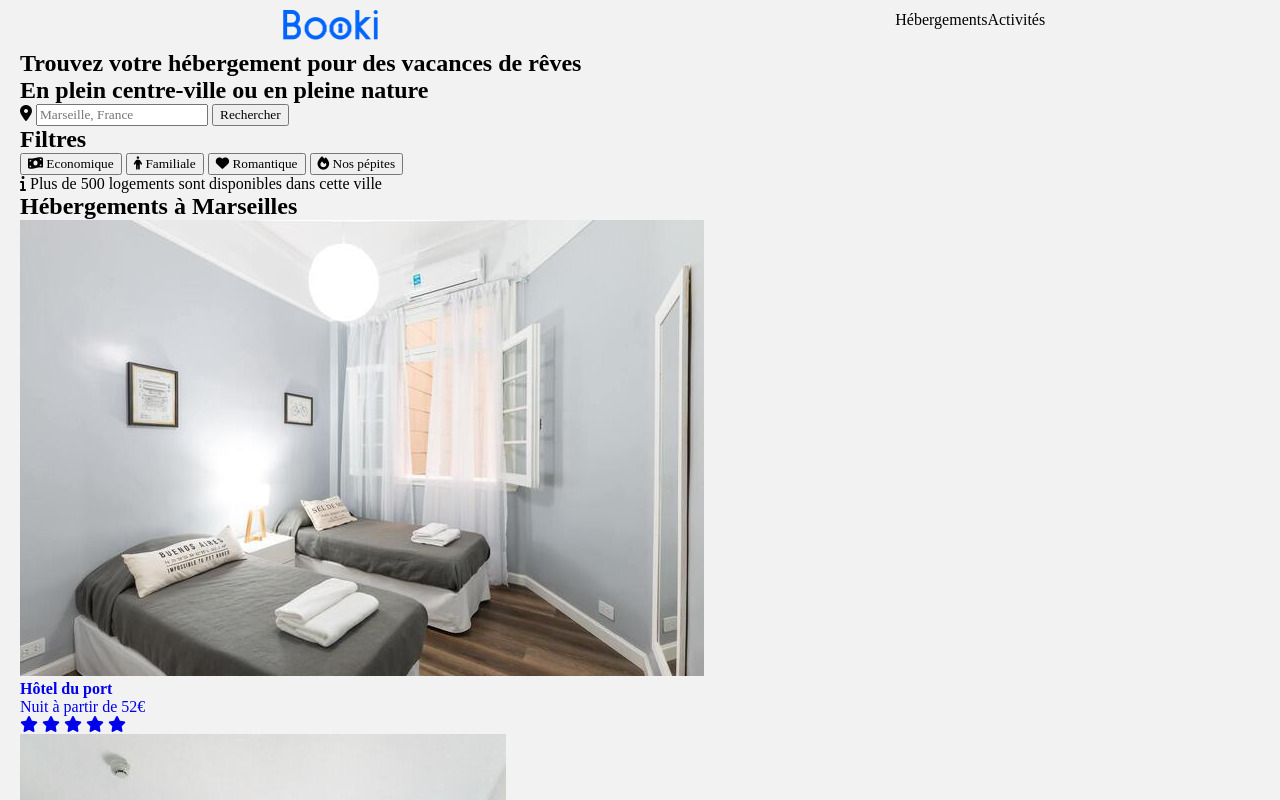
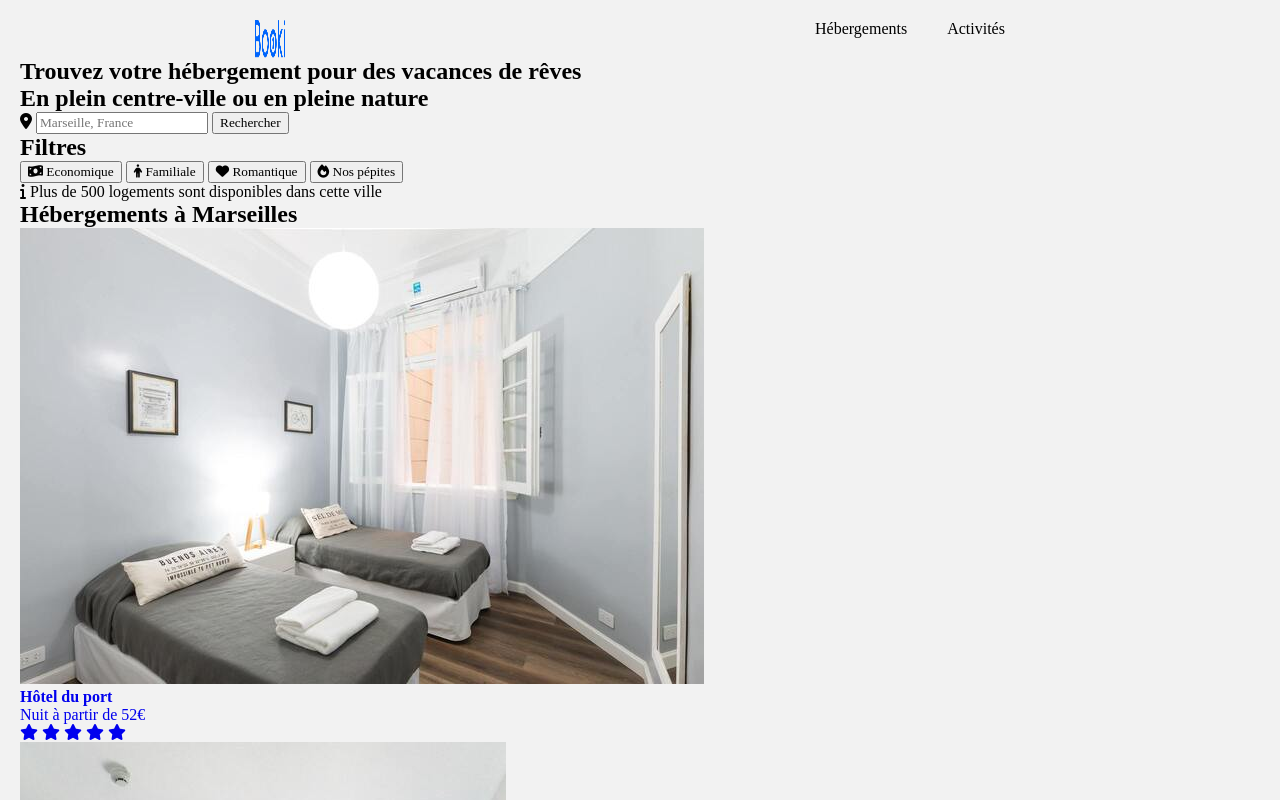
Before and after one commit to FlorianeHJ/OC---Sophie-Bluel, a plain HTML site: page Projet 1/index.html in a window 1280 px wide. Shown: the top 800 px of the page. Drawn offline with Linux system fonts and the light colour scheme.

Commit message:
Essai de débug header css

```diff
--- a/Projet 1/index.html
+++ b/Projet 1/index.html
@@ -15,19 +15,21 @@
     <!-- HEADER -->
 
     <header>
-      <div class="header-container">
+      <nav>
         <div class="header-left">
-          <img src="./Images/logo/Booki.png" alt="Image du logo du site" />
+          <img
+            id="img-header"
+            src="./Images/logo/Booki.png"
+            alt="Image du logo du site"
+          />
         </div>
         <div class="header-right">
-          <nav>
-            <ul>
-              <li>Hébergements</li>
-              <li>Activités</li>
-            </ul>
-          </nav>
+          <ul>
+            <li>Hébergements</li>
+            <li>Activités</li>
+          </ul>
         </div>
-      </div>
+      </nav>
     </header>
 
     <!-- MAIN -->
--- a/Projet 1/style.css
+++ b/Projet 1/style.css
@@ -24,28 +24,25 @@ body {
   margin: 0 20px;
 }
 
-header {
-  min-height: 50px;
+nav {
+  display: flex;
+  flex-direction: row;
 }
-
-.header-container {
-  display: flex;
-  align-items: center;
-  height: 100%;
+#img-header {
+  width: 30px;
+  margin-top: 20px;
 }
 
 .header-left {
   display: flex;
 }
 
-.header-left img {
-  margin-top: 10px;
-  width: 50%;
-  display: flex;
-}
-
 .header-right ul {
   display: flex;
   flex-direction: row;
-  justify-content: flex-end;
 }
+
+.header-right ul li {
+  padding: 20px;
+  display: flex;
+}
```
